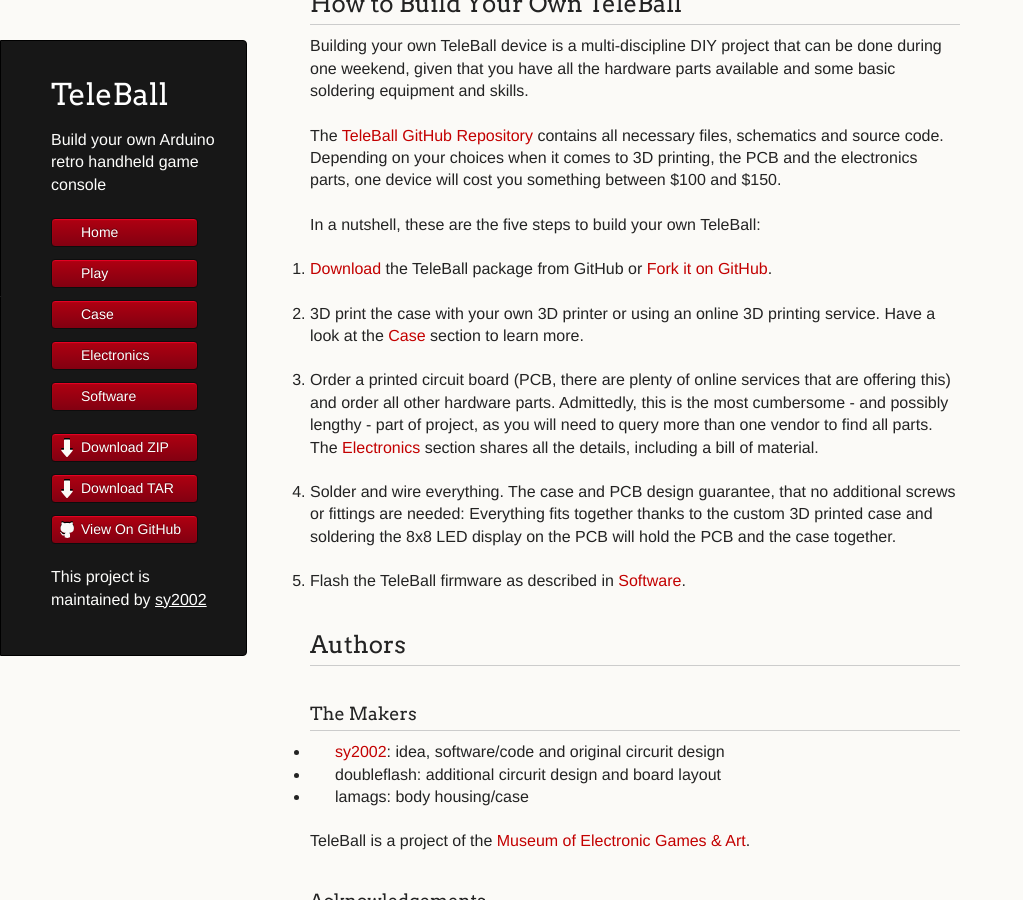
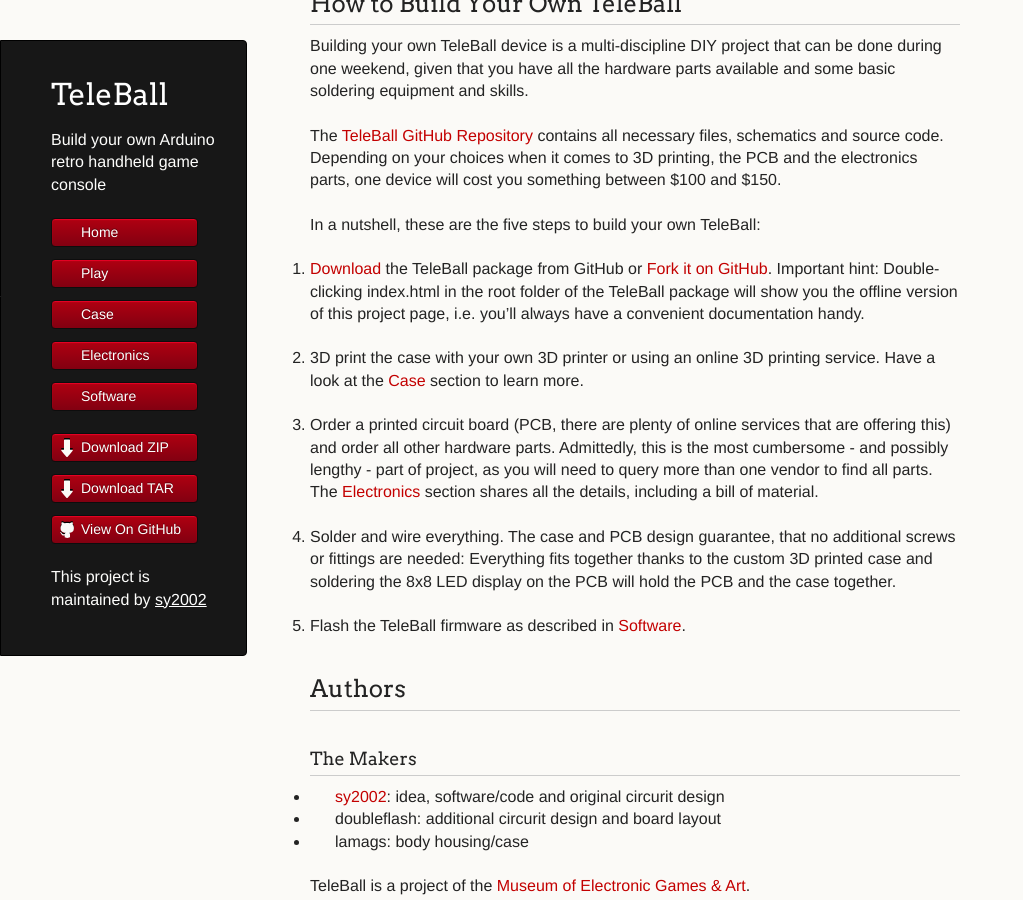
Before and after one commit to sy2002/TeleBall, a Jekyll site: the page built from index.md, in a window 1280 px wide and 900 px high, scrolled down 1357 px. Shown: the whole window, without its empty margins (0-1023 px from the left). Built offline with Jekyll 4.4.1, drawn with Linux system fonts in a browser that asks for light colours.

Commit message:
wip documentation and pages

```diff
--- a/index.md
+++ b/index.md
@@ -5,6 +5,8 @@
 
 TeleBall - Retro Handheld Game Console
 ======================================
+
+{{ github.pages_hostname }}
 
 What is TeleBall?
 -----------------
@@ -51,6 +53,9 @@
 1. [Download](https://github.com/sy2002/TeleBall/zipball/master)
    the TeleBall package from GitHub or
    [Fork it on GitHub](https://github.com/sy2002/TeleBall/fork).
+   Important hint: Double-clicking index.html in the root folder of
+   the TeleBall package will show you the offline version of this
+   project page, i.e. you'll always have a convenient documentation handy.
 
 2. 3D print the case with your own 3D printer or using an online 3D printing service.
    Have a look at the [Case](doc/case.html) section to learn more.
```
